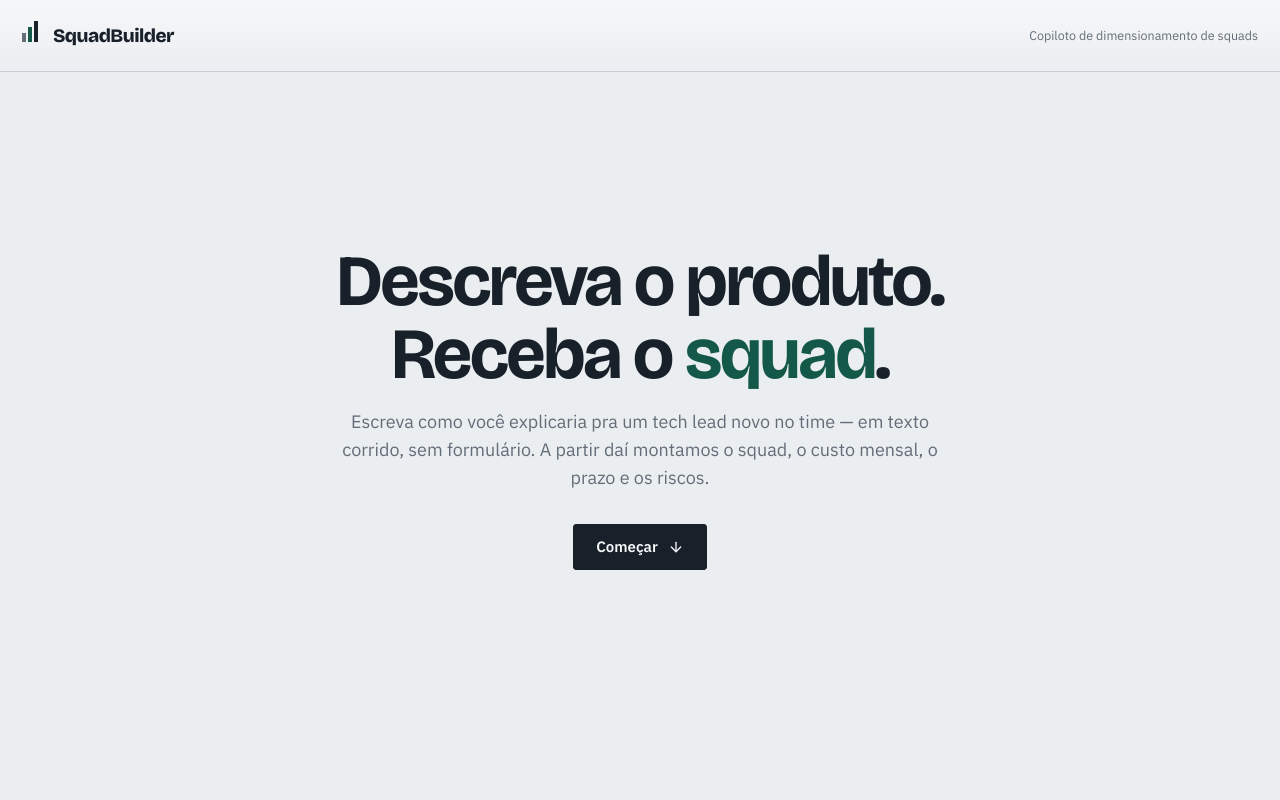
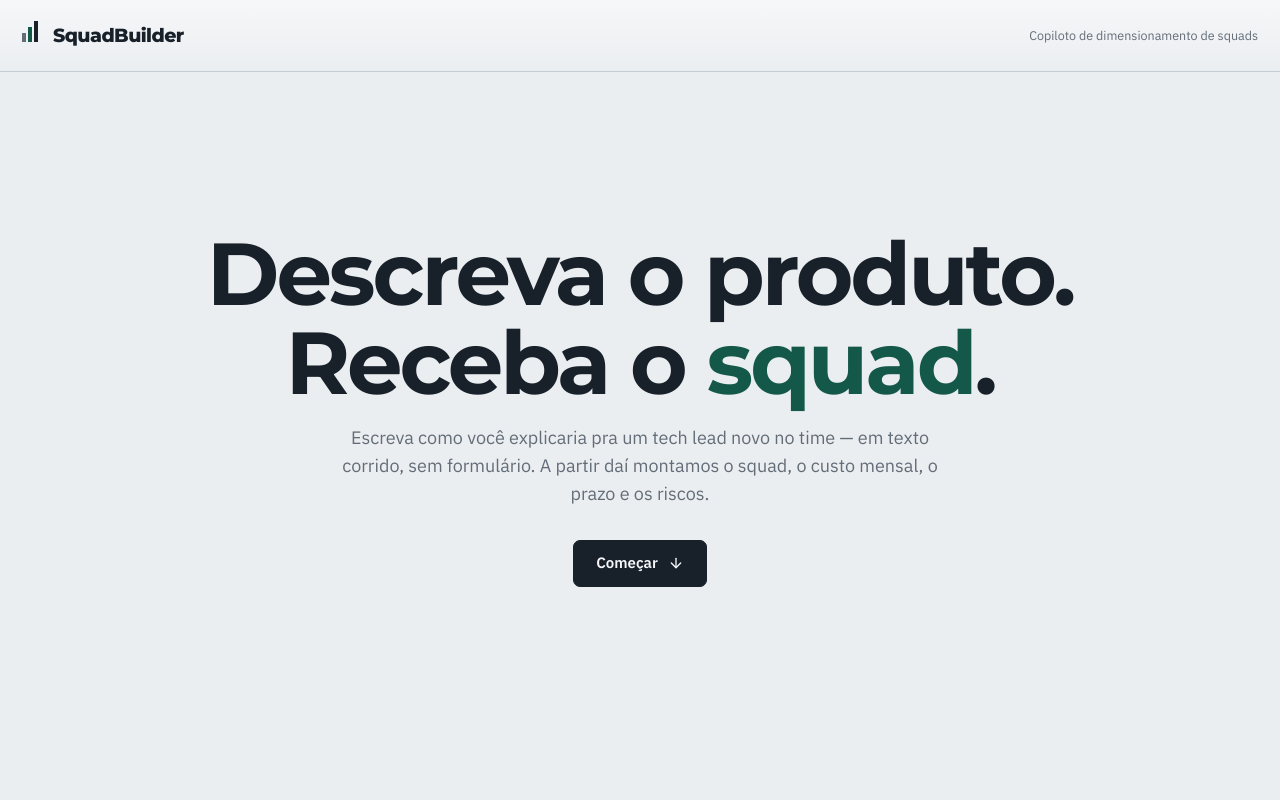
Before and after one commit to miguelquintanilhapy/squad-builder, a Next.js app: page / in a window 1280 px wide. Shown: the top 800 px of the page. Built offline with nearby package versions, Linux system fonts and the light colour scheme.

Commit message:
style: aumentando e trocando fonte da frase do titulo

```diff
--- a/src/app/globals.css
+++ b/src/app/globals.css
@@ -35,11 +35,11 @@
   --color-rust: var(--rust);
   --color-moss: var(--moss);
 
-  /* Bricolage Grotesque pra display (h1/h2, KPIs, risk score, wordmark), IBM Plex Sans
-     pra tudo mais — as duas únicas famílias permitidas nesta interface. Nenhuma mono na UI:
+  /* Montserrat pra display (h1/h2, KPIs, risk score, wordmark) — alternativa gratuita à Proxima
+     Nova, que é paga e sem licença aqui. IBM Plex Sans pra tudo mais. Nenhuma mono na UI:
      removida junto com CompositionTable/KpiStrip, os últimos componentes que usavam font-mono. */
   --font-sans: var(--font-ibm-plex-sans);
-  --font-display: var(--font-bricolage);
+  --font-display: var(--font-montserrat);
 }
 
 html {
--- a/src/app/layout.tsx
+++ b/src/app/layout.tsx
@@ -1,10 +1,11 @@
 import type { Metadata } from "next";
-import { Bricolage_Grotesque, IBM_Plex_Sans } from "next/font/google";
+import { IBM_Plex_Sans, Montserrat } from "next/font/google";
 import "./globals.css";
 
-// Bricolage Grotesque: títulos, valores numéricos grandes, wordmark. IBM Plex Sans: todo o resto.
-const bricolageGrotesque = Bricolage_Grotesque({
-  variable: "--font-bricolage",
+// Montserrat: títulos, valores numéricos grandes, wordmark — alternativa gratuita mais parecida
+// com a Proxima Nova (paga, sem licença neste projeto). IBM Plex Sans: todo o resto.
+const montserrat = Montserrat({
+  variable: "--font-montserrat",
   subsets: ["latin"],
   weight: ["700", "800"],
   display: "swap",
@@ -31,7 +32,7 @@ export default function RootLayout({
   children: React.ReactNode;
 }>) {
   return (
-    <html lang="pt-BR" className={`${bricolageGrotesque.variable} ${ibmPlexSans.variable} h-full antialiased`}>
+    <html lang="pt-BR" className={`${montserrat.variable} ${ibmPlexSans.variable} h-full antialiased`}>
       <body className="min-h-full flex flex-col bg-paper text-ink-2">{children}</body>
     </html>
   );
--- a/src/components/SquadBuilderApp.tsx
+++ b/src/components/SquadBuilderApp.tsx
@@ -172,7 +172,7 @@ export function SquadBuilderApp() {
             — abrir já em campo de texto/inputs lia como pouco profissional. min-h-screen (mais a
             altura do header) garante que nada da seção de escopo apareça sem rolar ou clicar. */}
         <section className="wrap flex min-h-[calc(100vh-72px)] flex-col items-center justify-center pt-10 pb-24 text-center">
-          <h1 className="max-w-[18ch] font-display text-[clamp(40px,7vw,72px)] font-bold leading-[1.02] tracking-[-0.035em] text-ink">
+          <h1 className="max-w-[20ch] font-display text-[clamp(48px,8.5vw,88px)] font-bold leading-[1.02] tracking-[-0.035em] text-ink">
             Descreva o produto.
             <br />Receba o <span className="text-petrol">squad</span>.
           </h1>
--- a/src/components/ui/primitives.tsx
+++ b/src/components/ui/primitives.tsx
@@ -69,10 +69,10 @@ export function PrimaryButton({
       type={type}
       onClick={onClick}
       disabled={disabled}
-      className={`group inline-flex items-center justify-center gap-2.5 rounded-[3px] border px-[22px] py-[11px] text-[15px] font-semibold transition-[transform,background-color,box-shadow] duration-150 ease-out focus-visible:outline focus-visible:outline-2 focus-visible:outline-petrol focus-visible:outline-offset-2 ${
+      className={`group inline-flex items-center justify-center gap-2.5 rounded-[7px] border px-[22px] py-[11px] text-[15px] font-semibold transition-[transform,background-color,box-shadow] duration-300 ease-out focus-visible:outline focus-visible:outline-2 focus-visible:outline-petrol focus-visible:outline-offset-2 ${
         disabled
           ? 'cursor-not-allowed border-rule bg-transparent text-ink-3'
-          : 'border-ink bg-ink text-paper-2 hover:-translate-y-px hover:shadow-[0_3px_0_0_var(--petrol)]'
+          : 'border-ink bg-ink text-paper-2 shadow-[0_6px_16px_-4px_rgba(20,88,74,0)] hover:-translate-y-px hover:shadow-[0_6px_16px_-4px_rgba(20,88,74,0.35)]'
       }`}
     >
       {loading && <Loader2 className="size-4 animate-spin" />}
```
